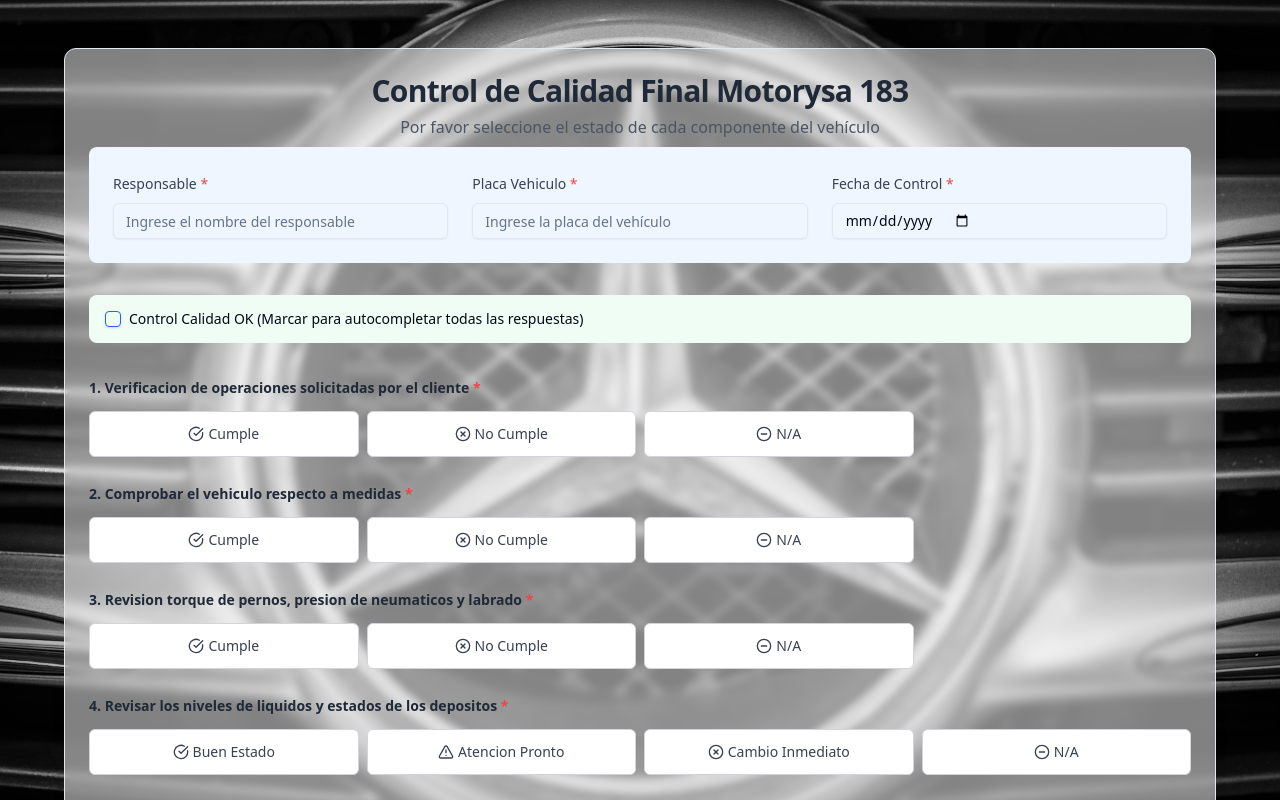
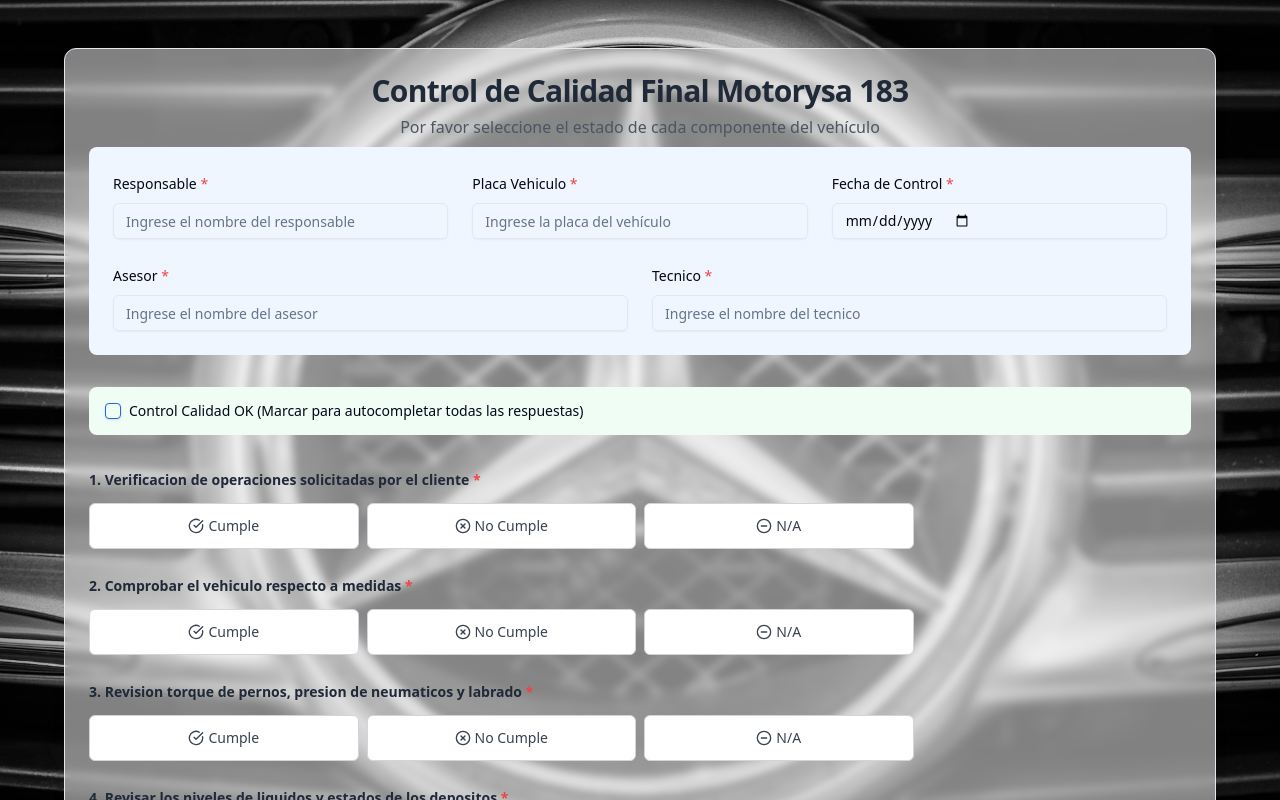
Before and after one commit to MoisesArias/formulario-inspeccion-calidad-final-motorysa183, a React (Vite) app: page / in a window 1280 px wide. Shown: the top 800 px of the page. Built offline with nearby package versions, Linux system fonts and the light colour scheme.

Commit message:
se adicionan campos Asesor y Tecnico, se adiciona logica

```diff
--- a/src/App.tsx
+++ b/src/App.tsx
@@ -76,12 +76,18 @@
   const [isSubmitting, setIsSubmitting] = useState(false);
   const [submitError, setSubmitError] = useState("");
   const [submitSuccess, setSubmitSuccess] = useState(false);
+  const [advisor, setAdvisor] = useState("");
+  const [technician, setTechnician] = useState("");
+  const [advisorError, setAdvisorError] = useState(false);
+  const [technicianError, setTechnicianError] = useState(false);
 
   // Refs for scrolling to errors
   const responsibleRef = useRef<HTMLDivElement | null>(null);
   const plateRef = useRef<HTMLDivElement | null>(null);
   const dateRef = useRef<HTMLDivElement | null>(null);
   const questionRefs = useRef<(HTMLDivElement | null)[]>([]);
+  const advisorRef = useRef<HTMLDivElement | null>(null);
+  const technicianRef = useRef<HTMLDivElement | null>(null);
 
   // Auto-complete form when Quality Control OK is checked
   useEffect(() => {
@@ -198,6 +204,24 @@
       setDateError(false);
     }
 
+    // Validate advisor
+    if (!advisor.trim()) {
+      setAdvisorError(true);
+      if (!firstErrorRef) firstErrorRef = advisorRef;
+      isValid = false;
+    } else {
+      setAdvisorError(false);
+    }
+
+    // Validate technician
+    if (!technician.trim()) {
+      setTechnicianError(true);
+      if (!firstErrorRef) firstErrorRef = technicianRef;
+      isValid = false;
+    } else {
+      setTechnicianError(false);
+    }
+
     // Only validate questions if Quality Control OK is not checked
     if (!qualityControlOK) {
       questions.forEach((question, index) => {
@@ -255,6 +279,8 @@
         "Responsable": responsible,
         "Placa Vehiculo": plateNumber,
         "Fecha de Control": controlDate,
+        "Asesor": advisor,
+        "Tecnico": technician,
       };
 
       // Add questions and answers
@@ -324,6 +350,10 @@
     setIsSubmitted(false);
     setSubmitError("");
     setSubmitSuccess(false);
+    setAdvisor("");
+    setTechnician("");
+    setAdvisorError(false);
+    setTechnicianError(false);
   };
 
   const getButtonClass = (selectedValue: string, optionValue: string, baseColor: string) => {
@@ -393,11 +423,13 @@
           <CardContent>
             <form onSubmit={handleSubmit} className="space-y-8">
               {/* Responsible and Plate Fields */}
-              <div ref={responsibleRef} className="grid grid-cols-1 md:grid-cols-3 gap-6 mb-8 p-6 bg-blue-50 rounded-lg">
-                <div className="space-y-2">
-                  <Label htmlFor="responsible" className="text-sm font-medium text-gray-700">
-                    Responsable <span className="text-red-500">*</span>
-                  </Label>
+              <div className="mb-8 p-6 bg-blue-50 rounded-lg space-y-6">
+
+                {/* Primera fila */}
+                <div className="grid grid-cols-1 md:grid-cols-3 gap-6">
+                  {/* Responsable */}
+                  <div ref={responsibleRef} className="space-y-2">
+                    <Label htmlFor="responsible">Responsable <span className="text-red-500">*</span></Label>
                     <Input
                       id="responsible"
                       value={responsible}
@@ -408,15 +440,12 @@
                       placeholder="Ingrese el nombre del responsable"
                       className={responsibleError ? "border-red-500" : ""}
                     />
-                  {responsibleError && (
-                    <p className="text-red-500 text-sm">El nombre del responsable es requerido</p>
-                  )}
+                    {responsibleError && <p className="text-red-500 text-sm">El nombre del responsable es requerido</p>}
                   </div>
 
+                  {/* Placa */}
                   <div ref={plateRef} className="space-y-2">
-                  <Label htmlFor="plate" className="text-sm font-medium text-gray-700">
-                    Placa Vehiculo <span className="text-red-500">*</span>
-                  </Label>
+                    <Label htmlFor="plate">Placa Vehiculo <span className="text-red-500">*</span></Label>
                     <Input
                       id="plate"
                       value={plateNumber}
@@ -424,15 +453,12 @@
                       placeholder="Ingrese la placa del vehículo"
                       className={plateError ? "border-red-500" : ""}
                     />
-                  {plateError && (
-                    <p className="text-red-500 text-sm">La placa del vehículo es requerida</p>
-                  )}
+                    {plateError && <p className="text-red-500 text-sm">La placa del vehículo es requerida</p>}
                   </div>
 
+                  {/* Fecha */}
                   <div ref={dateRef} className="space-y-2">
-                  <Label htmlFor="date" className="text-sm font-medium text-gray-700">
-                    Fecha de Control <span className="text-red-500">*</span>
-                  </Label>
+                    <Label htmlFor="date">Fecha de Control <span className="text-red-500">*</span></Label>
                     <Input
                       id="date"
                       type="date"
@@ -443,10 +469,45 @@
                       }}
                       className={dateError ? "border-red-500" : ""}
                     />
-                  {dateError && (
-                    <p className="text-red-500 text-sm">La fecha de control es requerida</p>
-                  )}
+                    {dateError && <p className="text-red-500 text-sm">La fecha de control es requerida</p>}
                   </div>
+                </div>
+
+                {/* Segunda fila */}
+                <div className="grid grid-cols-1 md:grid-cols-2 gap-6">
+                  {/* Asesor */}
+                  <div ref={advisorRef} className="space-y-2">
+                    <Label htmlFor="advisor">Asesor <span className="text-red-500">*</span></Label>
+                    <Input
+                      id="advisor"
+                      value={advisor}
+                      onChange={(e) => {
+                        setAdvisor(e.target.value);
+                        if (advisorError) setAdvisorError(false);
+                      }}
+                      placeholder="Ingrese el nombre del asesor"
+                      className={advisorError ? "border-red-500" : ""}
+                    />
+                    {advisorError && <p className="text-red-500 text-sm">El asesor es requerido</p>}
+                  </div>
+
+                  {/* Técnico */}
+                  <div ref={technicianRef} className="space-y-2">
+                    <Label htmlFor="technician">Tecnico <span className="text-red-500">*</span></Label>
+                    <Input
+                      id="technician"
+                      value={technician}
+                      onChange={(e) => {
+                        setTechnician(e.target.value);
+                        if (technicianError) setTechnicianError(false);
+                      }}
+                      placeholder="Ingrese el nombre del tecnico"
+                      className={technicianError ? "border-red-500" : ""}
+                    />
+                    {technicianError && <p className="text-red-500 text-sm">El tecnico es requerido</p>}
+                  </div>
+                </div>
+
               </div>
 
               {/* Quality Control OK Checkbox */}
```
Lines whose indentation alone changed are shown as unchanged.
